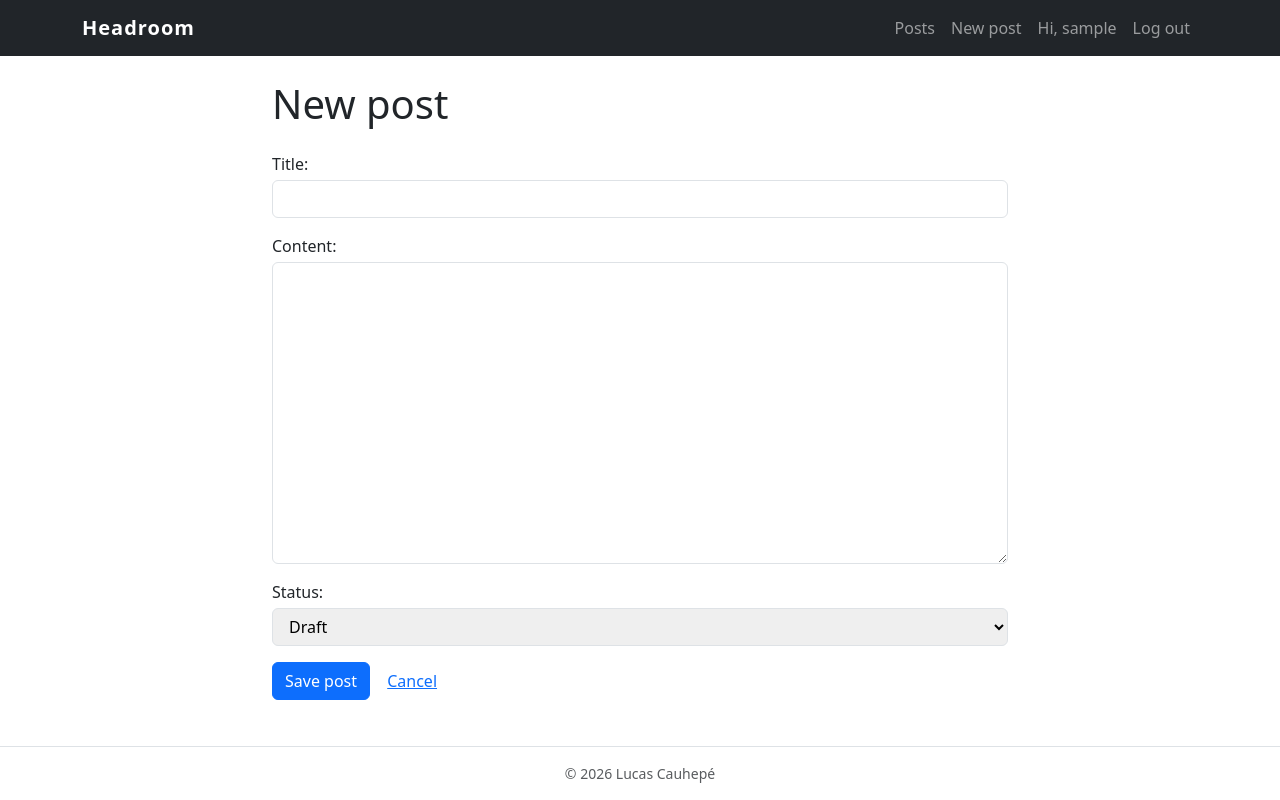
After one commit to lucascauhepe-spec/django-blog-audio, a Django app: page /new/ in a window 1280 px wide. The commit adds this page. Run offline with Django 5.2, Linux system fonts and the light colour scheme; the visitor is signed in with stand-in values (Sample User, id 1).

Commit message:
Add post creation form with login required and author from session

```diff
--- /dev/null
+++ b/blog/forms.py
@@ -0,0 +1,18 @@
+from django import forms
+
+from .models import Post
+
+
+class PostForm(forms.ModelForm):
+    class Meta:
+        model = Post
+        fields = ["title", "content", "status"]
+        widgets = {
+            "content": forms.Textarea(attrs={"rows": 12}),
+        }
+
+    def clean_title(self):
+        title = self.cleaned_data["title"].strip()
+        if len(title) < 5:
+            raise forms.ValidationError("The title must be at least 5 characters long.")
+        return title
--- a/blog/templates/blog/post_detail.html
+++ b/blog/templates/blog/post_detail.html
@@ -5,6 +5,9 @@
 {% block content %}
   <article>
     <h1>{{ post.title }}</h1>
+    {% if post.status == "draft" %}
+      <span class="badge text-bg-warning mb-2">Draft — only you can see this</span>
+    {% endif %}
     <p class="text-body-secondary">
       by {{ post.author }} · {{ post.created_at|date:"M j, Y" }}
     </p>
--- /dev/null
+++ b/blog/templates/blog/post_form.html
@@ -0,0 +1,18 @@
+{% extends "base.html" %}
+
+{% block title %}{{ page_title }}{% endblock %}
+
+{% block content %}
+  <div class="row justify-content-center">
+    <div class="col-lg-8">
+      <h1 class="mb-4">{{ page_title }}</h1>
+
+      <form method="post" class="django-form">
+        {% csrf_token %}
+        {{ form }}
+        <button type="submit" class="btn btn-primary">{{ button_text }}</button>
+        <a href="{% url 'blog:post_list' %}" class="btn btn-link">Cancel</a>
+      </form>
+    </div>
+  </div>
+{% endblock %}
--- a/blog/urls.py
+++ b/blog/urls.py
@@ -6,5 +6,6 @@ app_name = "blog"
 
 urlpatterns = [
     path("", views.post_list, name="post_list"),
+    path("new/", views.post_create, name="post_create"),
     path("<slug:slug>/", views.post_detail, name="post_detail"),
 ]
--- a/blog/views.py
+++ b/blog/views.py
@@ -1,5 +1,8 @@
-from django.shortcuts import get_object_or_404, render
+from django.contrib.auth.decorators import login_required
+from django.http import Http404
+from django.shortcuts import get_object_or_404, redirect, render
 
+from .forms import PostForm
 from .models import Post
 
 
@@ -9,5 +12,25 @@ def post_list(request):
 
 
 def post_detail(request, slug):
-    post = get_object_or_404(Post, slug=slug, status=Post.Status.PUBLISHED)
+    post = get_object_or_404(Post.objects.select_related("author"), slug=slug)
+    if post.status != Post.Status.PUBLISHED and post.author != request.user:
+        raise Http404
     return render(request, "blog/post_detail.html", {"post": post})
+
+@login_required
+def post_create(request):
+    if request.method == "POST":
+        form = PostForm(request.POST)
+        if form.is_valid():
+            post = form.save(commit=False)
+            post.author = request.user
+            post.save()
+            return redirect(post)
+    else:
+        form = PostForm()
+
+    return render(request, "blog/post_form.html", {
+        "form": form,
+        "page_title": "New post",
+        "button_text": "Save post",
+    })
--- a/templates/base.html
+++ b/templates/base.html
@@ -23,6 +23,9 @@
           </li>
           {% if user.is_authenticated %}
             <li class="nav-item">
+              <a class="nav-link" href="{% url 'blog:post_create' %}">New post</a>
+            </li>
+            <li class="nav-item">
               <span class="nav-link">Hi, {{ user.username }}</span>
             </li>
             <li class="nav-item">
@@ -45,6 +48,13 @@
   </nav>
 
   <main class="container py-4 flex-grow-1">
+    {% for message in messages %}
+      <div class="alert alert-{{ message.tags }} alert-dismissible fade show" role="alert">
+        {{ message }}
+        <button type="button" class="btn-close" data-bs-dismiss="alert" aria-label="Close"></button>
+      </div>
+    {% endfor %}
+
     {% block content %}{% endblock %}
   </main>
 
```
